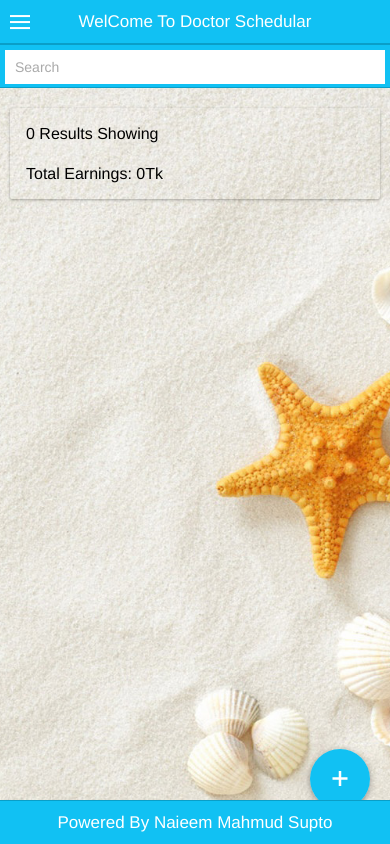
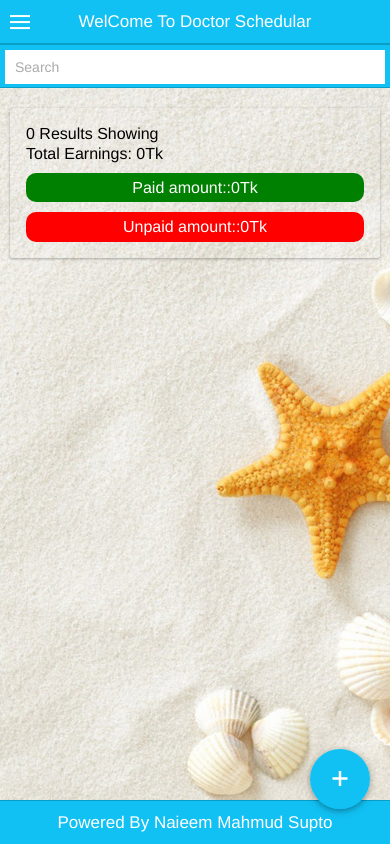
Before and after one commit to naieem/medical_scheduler, a website: page index.html in a window 390 px wide. Drawn offline with Linux system fonts and the light colour scheme; some packages are replaced by stand-ins of ours; files whose address does not match are found by name.

Commit message:
updated with paid unpaid calculation

```diff
--- a/css/style.css
+++ b/css/style.css
@@ -81,24 +81,28 @@ select {
     background-color: #11c1f3 !important;
 }
 
-.item h2.active {
+.item h2.active,.status-active {
     background: green;
-    padding: 10px;
+    padding: 5px;
     text-align: center;
     color: #fff !important;
     border-radius: 10px;
     border: none;
     margin-top: 10px;
-    text-transform: uppercase;
+    width: 100px;
 }
 
-.item h2.inactive {
+.item h2.inactive,.status-inactive {
     background: red;
-    padding: 10px;
+    padding: 5px;
     text-align: center;
     color: #fff !important;
     border-radius: 10px;
     border: none;
     margin-top: 10px;
-    text-transform: uppercase;
+    width: 100px;
 }
+
+.item h2.active,.item h2.inactive{
+    width: 100%;
+}
--- a/index.html
+++ b/index.html
@@ -35,14 +35,15 @@
                 <div class="card">
                     <div class="item item-text-wrap">
                         {{filtered.length}} Results Showing
-                        <br>
                         <h1>Total Earnings: {{filtered | sumOfValue:'amount'}}Tk</h1>
+                        <h2 class="active">Paid amount::{{filtered | sumOfpaidValue:'amount'}}Tk</h2>
+                        <h2 class="inactive">Unpaid amount::{{filtered | sumOfunpaidValue:'amount'}}Tk</h2>
                     </div>
                 </div>
                 <div class="list">
                     <div class="item item-button-right custom-item" ng-repeat="duty in filtered = ( duties | filter:search)">
                         <div class="row">
-                            <div class="col-75">
+                            <div class="col-75" data-ng-click="show(duty.random)">
                                 <h2>{{duty.place | uppercase}}</h2>
                                 <h2>By:{{duty.provider | uppercase}}</h2>
                                 <h2>On:{{duty.date}}-{{duty.month}}-{{duty.year}}</h2>
@@ -50,7 +51,7 @@
                                 <h2 class="inactive" ng-show="!duty.paid">Unpaid</h2>
                             </div>
                             <div class="col">
-                                <a class="button button-icon button-danger icon ion-eye" data-ng-click="show(duty.random)"></a>
+                                <!-- <a class="button button-icon button-danger icon ion-eye" data-ng-click="show(duty.random)"></a> -->
                                 <a class="button button-icon button-danger icon ion-edit" data-ng-click="edit(duty.random)"></a>
                                 <a class="button button-icon button-danger icon ion-trash-a" data-ng-click="delete(duty.random)"></a>
                             </div>
@@ -58,6 +59,9 @@
                     </div>
                 </div>
             </ion-content>
+            <div class="bar bar-footer bar-calm">
+                <div class="title">Powered By Naieem Mahmud Supto</div>
+            </div>
         </ion-side-menu-content>
         <ion-side-menu side="left">
             <ion-header-bar class="bar-calm center">
@@ -115,12 +119,10 @@
                     <option value="2019">2019</option>
                     <option value="2020">2020</option>
                 </select>
+                <br>
             </ion-content>
         </ion-side-menu>
     </ion-side-menus>
-    <div class="bar bar-footer bar-calm">
-        <div class="title">Powered By Naieem Mahmud Supto</div>
-    </div>
     <script id="add.html" type="text/ng-template">
         <ion-modal-view>
             <ion-header-bar class="bar bar-header bar-calm">
@@ -219,7 +221,7 @@
                         <h2>Amount:{{entry.amount}}</h2>
                     </div>
                     <div class="item item-divider">
-                        <h2>Payment Status:<span ng-show="entry.paid">Paid</span><span ng-show="!entry.paid">UnPaid</span></h2>
+                        <h2>Payment Status:<span ng-show="entry.paid" class="status-active">Paid</span><span ng-show="!entry.paid" class="status-inactive">UnPaid</span></h2>
                     </div>
                 </div>
             </ion-content>
--- a/js/controller.js
+++ b/js/controller.js
@@ -7,7 +7,7 @@
  angular.module('ionicApp').controller('AppCtrl', function($rootScope, $scope, $ionicModal, $ionicPopup, $cordovaToast, $cordovaLocalNotification, $ionicSideMenuDelegate) {
     $scope.duty = [];
     $scope.mnth = [];
-    $scope.search=[];
+    $scope.search = [];
     for (var i = 0; i < month.length; i++) {
         $scope.mnth[i] = month[i];
     }
@@ -46,16 +46,16 @@ angular.module('ionicApp').controller('AppCtrl', function($rootScope, $scope, $i
         $scope.show_modal = modal;
     });
 
-    $scope.update_paid = function(dt){
+    $scope.update_paid = function(dt) {
         $scope.search.paid = dt;
     }
-     $scope.update_date = function(dt){
+    $scope.update_date = function(dt) {
         $scope.search.date = dt;
     }
-     $scope.update_month = function(dt){
+    $scope.update_month = function(dt) {
         $scope.search.month = dt;
     }
-     $scope.update_year = function(dt){
+    $scope.update_year = function(dt) {
         $scope.search.year = dt;
     }
 
@@ -79,8 +79,7 @@ angular.module('ionicApp').controller('AppCtrl', function($rootScope, $scope, $i
                     alert(error);
                 }
                 );
-            }
-            else {
+        } else {
             $scope.show_add_true = false;
             var temp_date = new Date($scope.duty.dte);
             var paid = $scope.duty.paid ? true : false;
@@ -100,7 +99,7 @@ angular.module('ionicApp').controller('AppCtrl', function($rootScope, $scope, $i
                     date: dt,
                     year: yr,
                     random: rnd,
-                    paid:paid
+                    paid: paid
                 }
                 console.log(data);
                 $scope.duties.push(data);
@@ -193,7 +192,7 @@ angular.module('ionicApp').controller('AppCtrl', function($rootScope, $scope, $i
                 $scope.duties[index].month = mnth;
                 $scope.duties[index].date = dt;
                 $scope.duties[index].year = yr;
-        $scope.duties[index].paid =$scope.edit_data.paid ? true : false;
+                $scope.duties[index].paid = $scope.edit_data.paid ? true : false;
 
                 localStorage.setItem("duties", angular.toJson($scope.duties));
                 $cordovaLocalNotification.schedule({
@@ -253,7 +252,7 @@ angular.module('ionicApp').controller('AppCtrl', function($rootScope, $scope, $i
     }
 
     $scope.edit_modal_hide = function() {
-        //$scope.show_add_true = false;
+        $scope.edit_data = [];
         $scope.edit_modal.hide();
     }
 
--- a/js/filter.js
+++ b/js/filter.js
@@ -5,17 +5,42 @@
  */
 angular.module('ionicApp').filter('sumOfValue', function() {
     return function(data, key) {
-        //debugger;
+
         if (angular.isUndefined(data) || angular.isUndefined(key))
             return 0;
         var sum = 0;
-        //console.log(data[0]['amount']);
         angular.forEach(data, function(v, k) {
             sum = sum + parseInt(v[key]);
         });
-        // for (var i = 0; i < data.length; i++) {
-        //     sum = sum + parseInt(data[i][key]);
-        // }
         return sum;
     }
-})
+});
+
+angular.module('ionicApp').filter('sumOfpaidValue', function() {
+    return function(data, key) {
+        if (angular.isUndefined(data) || angular.isUndefined(key))
+            return 0;
+        var paid = 0;
+        angular.forEach(data, function(v, k) {
+            if(v['paid']){
+                paid = paid + parseInt(v[key]);
+            }
+        });
+        return paid;
+    }
+});
+
+angular.module('ionicApp').filter('sumOfunpaidValue', function() {
+    return function(data, key) {
+
+        if (angular.isUndefined(data) || angular.isUndefined(key))
+            return 0;
+        var unpaid = 0;
+        angular.forEach(data, function(v, k) {
+            if(!v['paid']){
+                unpaid = unpaid + parseInt(v[key]);
+            }
+        });
+        return unpaid;
+    }
+});
--- a/js/main.js
+++ b/js/main.js
@@ -14,7 +14,7 @@ month[11] = "December";
 
 angular.module('ionicApp', ['ionic', 'ngCordova', 'ion-datetime-picker','ion-floating-menu'])
 
-.run(function($ionicPlatform, $ionicPopup, $rootScope) {
+.run(function($ionicPlatform, $ionicPopup) {
     $ionicPlatform.ready(function() {
         if (window.cordova && window.cordova.plugins.Keyboard) {
             cordova.plugins.Keyboard.hideKeyboardAccessoryBar(true);
@@ -29,6 +29,8 @@ angular.module('ionicApp', ['ionic', 'ngCordova', 'ion-datetime-picker','ion-flo
     $ionicPlatform.registerBackButtonAction(function(event) {
         event.preventDefault();
         event.stopPropagation();
+        $scope.duty = [];
+        $scope.edit_data = [];
         $ionicPopup.show({
             title: 'Exit Scheduler?',
             template: 'Are you sure you want to exit Scheduler?',
--- a/package.json
+++ b/package.json
@@ -1,7 +1,7 @@
 {
   "name": "medical_app",
   "version": "1.0.0",
-  "main": "index.js",
+  "main": "index.html",
   "scripts": {
     "test": "echo \"Error: no test specified\" && exit 1"
   },
@@ -18,6 +18,7 @@
   "description": "",
   "devDependencies": {
     "del": "^2.2.2",
+    "gulp": "^3.9.1",
     "gulp-zip": "^3.2.0"
   }
 }
```
Also changed, not shown: images.jpg (deleted), 1 other file. Lines whose indentation alone changed are shown as unchanged.
